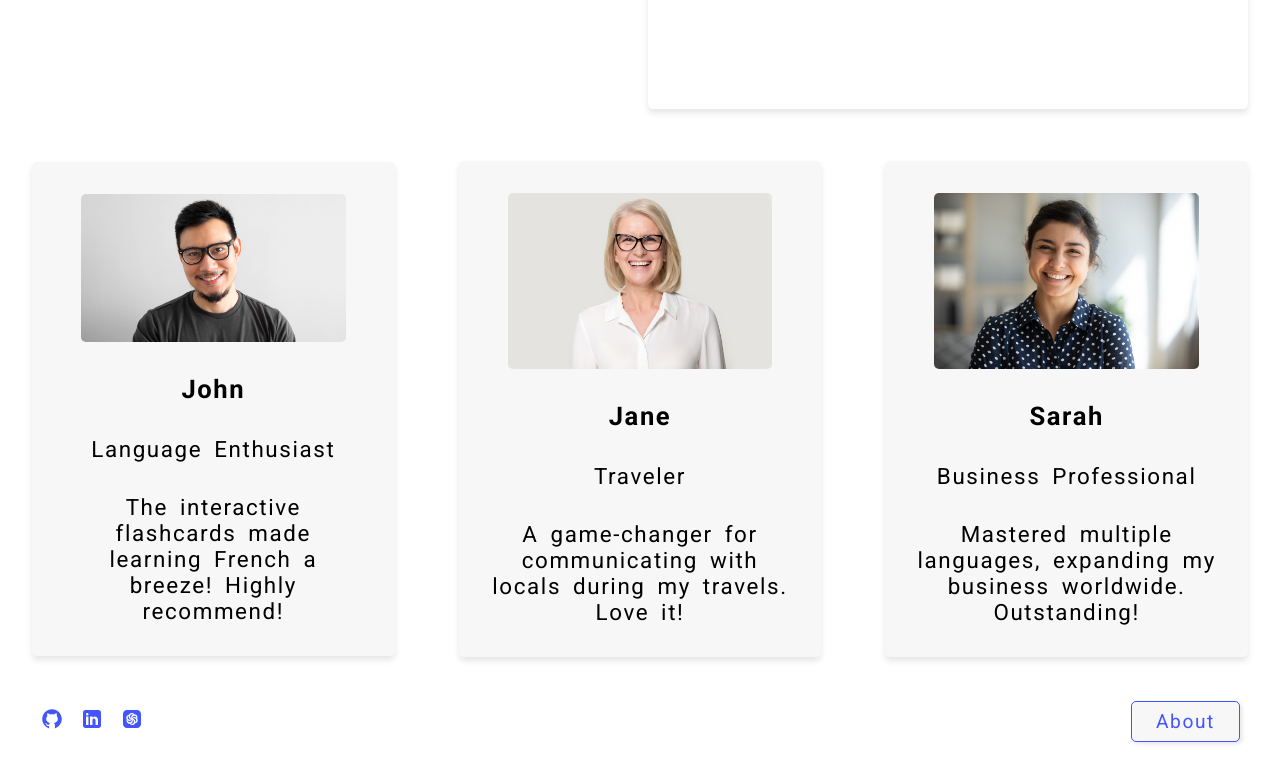
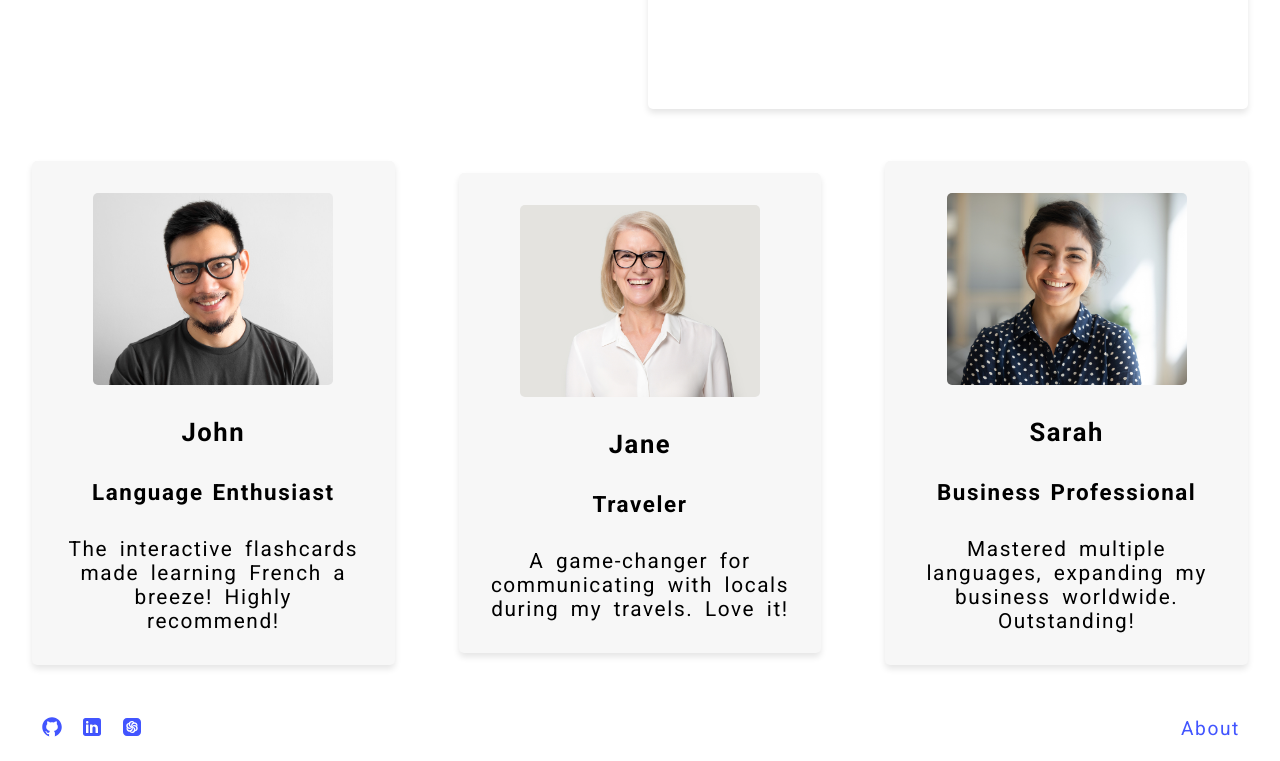
Before and after one commit to pmk7/react-typescript-flashcards, a React (Create React App) app: page / in a window 1280 px wide. Shown: the part 2214-2975 px from the top of the page. Built offline with nearby package versions, Linux system fonts and the light colour scheme.

Commit message:
improved UI; added user survey to readme

```diff
--- a/src/components/Footer.tsx
+++ b/src/components/Footer.tsx
@@ -1,6 +1,7 @@
 import React from "react";
 import styled from "styled-components";
 import LinkButton from "./LinkButton";
+import { Link } from "react-router-dom";
 import githubLogo from "../assets/githubLogo.svg";
 import linkedinLogo from "../assets/linkedinLogo.svg";
 import codewarsLogo from "../assets/codewarsLogo.svg";
@@ -29,8 +30,8 @@ const Footer: React.FC = () => {
       </div>
       <div className="footer-right">
         <ul>
-          <li>
-            <LinkButton to="/about">About</LinkButton>
+          <li className="about">
+            <Link to="/about">About</Link>
           </li>
         </ul>
       </div>
@@ -66,6 +67,22 @@ const Wrapper = styled.footer`
     width: 24px;
     height: 24px;
   }
+
+  .footer-right .about {
+    font-size: 1.2rem;
+    color: var(--color-primary);
+  }
+
+  .footer-right .about a {
+    text-decoration: none;
+    color: inherit;
+    transition: color 0.3s;
+  }
+
+  .footer-right .about a:hover,
+  .footer-right .about a:focus {
+    color: var(--color-secondary);
+  }
 `;
 
 export default Footer;
--- a/src/components/MySets.tsx
+++ b/src/components/MySets.tsx
@@ -98,6 +98,9 @@ const Wrapper = styled.div`
 
   @media only screen and (min-width: 768px) {
     .card-container {
+      display: flex;
+      justify-content: center;
+      align-items: center;
       max-width: 40rem;
     }
 
--- a/src/components/Testimonial.tsx
+++ b/src/components/Testimonial.tsx
@@ -19,8 +19,8 @@ const Testimonial: React.FC = () => {
           <div className="testimonial" key={id}>
             <div className="profile">
               <img src={image} alt={name} className="headshot-images" />
-              <h4>{name}</h4>
-              <p>{title}</p>
+              <h3>{name}</h3>
+              <h4>{title}</h4>
               <p>{quote}</p>
             </div>
           </div>
@@ -62,11 +62,6 @@ const Wrapper = styled.div`
   }
 
   @media screen and (min-width: 778px) {
-    /* display: grid;
-    grid-template-columns: repeat(3, 1fr);
-    gap: 2rem;
-    align-items: center;
-    justify-content: center; */
   }
 
   @media screen and (min-width: 1200px) {
@@ -78,12 +73,21 @@ const Wrapper = styled.div`
     margin: 1rem;
   }
 
-  h4 {
+  .headshot-images {
+    width: 15rem;
+    height: 12rem;
+  }
+
+  h3 {
     font-size: 1.6rem;
   }
 
+  h4 {
+    font-size: 1.4rem;
+  }
+
   p {
-    font-size: 1.4rem;
+    font-size: 1.3rem;
   }
 `;
 
```
Also changed, not shown: 1 other file (tests, documents, lock files or other folders).
